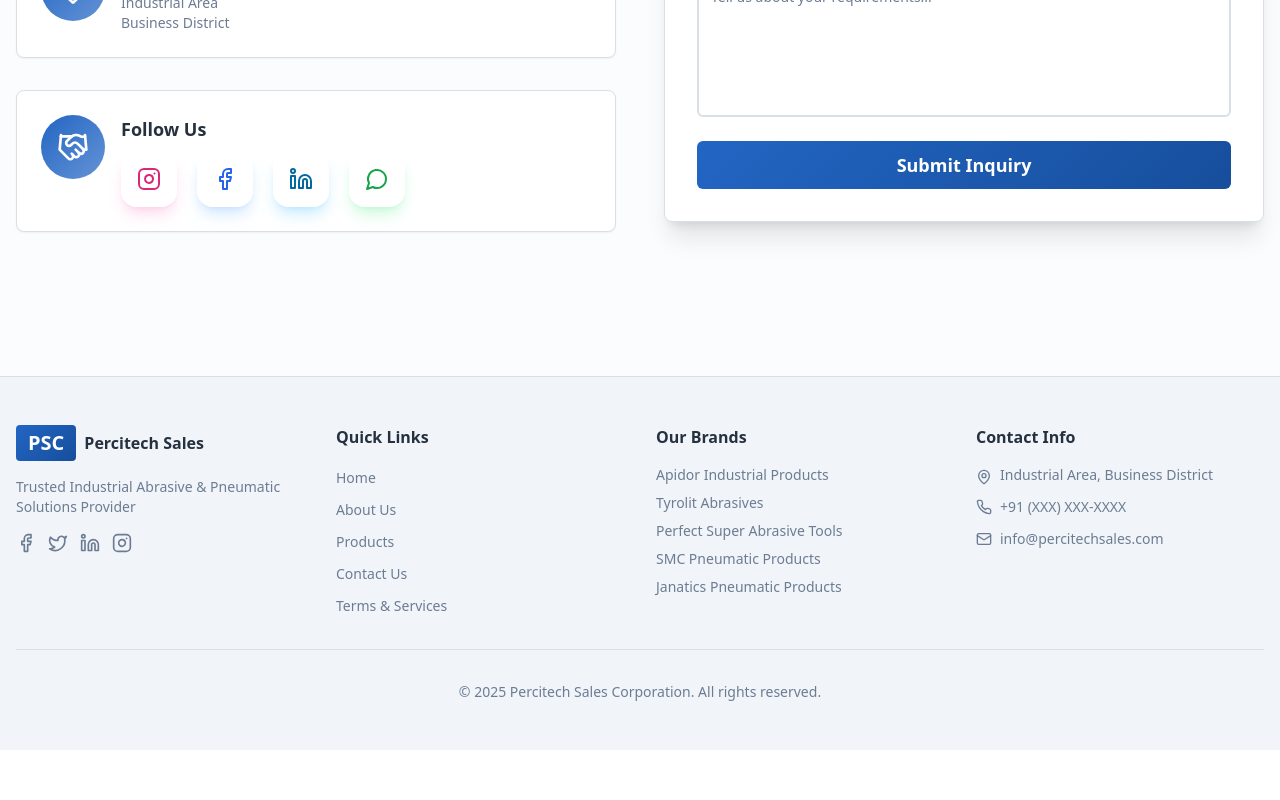
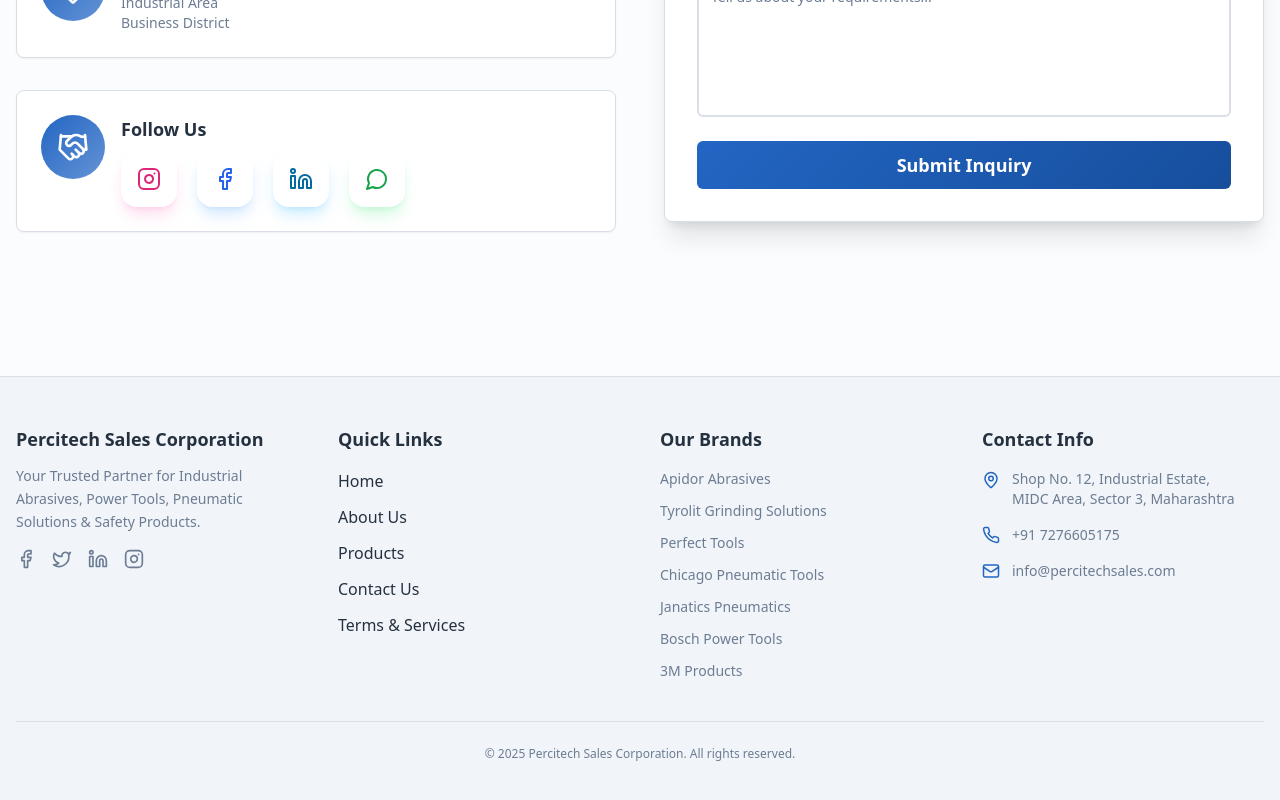
Before and after one commit to JEEVAN27705/percitech_sales_corporation, a React (Vite) app: page /contact in a window 1280 px wide. Shown: the part 749-1549 px from the top of the page. Before the commit the page ends 1499 px from the top, so only its background shows below. Built offline with nearby package versions, Linux system fonts and the light colour scheme; the HTML template or start-up script is replaced by a standard one.

Commit message:
Updated Footer with Scroll top feature

```diff
--- a/src/App.tsx
+++ b/src/App.tsx
@@ -10,6 +10,7 @@ import ProductDetail from "./pages/ProductDetail";
 import Contact from "./pages/Contact";
 import Terms from "./pages/Terms";
 import NotFound from "./pages/NotFound";
+import ScrollToTop from "./components/ScrollToTop";
 
 const queryClient = new QueryClient();
 
@@ -18,7 +19,12 @@ const App = () => (
     <TooltipProvider>
       <Toaster />
       <Sonner />
+
       <BrowserRouter>
+
+        {/* Scroll to top on every route change */}
+        <ScrollToTop />
+
         <Routes>
           <Route path="/" element={<Index />} />
           <Route path="/about" element={<About />} />
@@ -26,7 +32,6 @@ const App = () => (
           <Route path="/products/:id" element={<ProductDetail />} />
           <Route path="/contact" element={<Contact />} />
           <Route path="/terms" element={<Terms />} />
-          {/* ADD ALL CUSTOM ROUTES ABOVE THE CATCH-ALL "*" ROUTE */}
           <Route path="*" element={<NotFound />} />
         </Routes>
       </BrowserRouter>
--- a/src/components/Footer.tsx
+++ b/src/components/Footer.tsx
@@ -5,99 +5,111 @@ const Footer = () => {
   return (
     <footer className="bg-secondary border-t border-border">
       <div className="container mx-auto px-4 py-12">
-        <div className="grid grid-cols-1 md:grid-cols-4 gap-8">
+
+        {/* Top Grid */}
+        <div className="grid grid-cols-1 md:grid-cols-4 gap-10">
+
+          {/* Company Info */}
           <div>
-            <div className="flex items-center space-x-2 mb-4">
-              <div className="bg-gradient-primary text-primary-foreground font-bold text-xl px-3 py-1 rounded">
-                PSC
-              </div>
-              <span className="font-semibold text-foreground">
-                Percitech Sales
-              </span>
-            </div>
-            <p className="text-muted-foreground text-sm mb-4">
-              Trusted Industrial Abrasive & Pneumatic Solutions Provider
+            <h2 className="font-semibold text-lg text-foreground mb-3">
+              Percitech Sales Corporation
+            </h2>
+            <p className="text-muted-foreground text-sm mb-4 leading-relaxed">
+              Your Trusted Partner for Industrial Abrasives, Power Tools,
+              Pneumatic Solutions & Safety Products.
             </p>
-            <div className="flex space-x-3">
-              <a href="#" className="text-muted-foreground hover:text-primary transition-colors">
-                <Facebook size={20} />
-              </a>
-              <a href="#" className="text-muted-foreground hover:text-primary transition-colors">
-                <Twitter size={20} />
-              </a>
-              <a href="#" className="text-muted-foreground hover:text-primary transition-colors">
-                <Linkedin size={20} />
-              </a>
-              <a href="#" className="text-muted-foreground hover:text-primary transition-colors">
-                <Instagram size={20} />
-              </a>
+
+            {/* Social Icons */}
+            <div className="flex space-x-4">
+              {[Facebook, Twitter, Linkedin, Instagram].map((Icon, idx) => (
+                <a
+                  key={idx}
+                  href="#"
+                  className="text-muted-foreground hover:text-primary transition"
+                >
+                  <Icon size={20} />
+                </a>
+              ))}
             </div>
           </div>
 
+          {/* Quick Links */}
           <div>
-            <h3 className="font-semibold text-foreground mb-4">Quick Links</h3>
-            <ul className="space-y-2">
-              <li>
-                <Link to="/" className="text-muted-foreground hover:text-primary transition-colors text-sm">
-                  Home
-                </Link>
-              </li>
-              <li>
-                <Link to="/about" className="text-muted-foreground hover:text-primary transition-colors text-sm">
-                  About Us
-                </Link>
-              </li>
-              <li>
-                <Link to="/products" className="text-muted-foreground hover:text-primary transition-colors text-sm">
-                  Products
-                </Link>
-              </li>
-              <li>
-                <Link to="/contact" className="text-muted-foreground hover:text-primary transition-colors text-sm">
-                  Contact Us
-                </Link>
-              </li>
-              <li>
-                <Link to="/terms" className="text-muted-foreground hover:text-primary transition-colors text-sm">
-                  Terms & Services
-                </Link>
-              </li>
+            <h3 className="font-semibold text-foreground mb-4 text-lg">Quick Links</h3>
+            <ul className="space-y-3">
+              <li><Link to="/" className="footer-link">Home</Link></li>
+              <li><Link to="/about" className="footer-link">About Us</Link></li>
+              <li><Link to="/products" className="footer-link">Products</Link></li>
+              <li><Link to="/contact" className="footer-link">Contact Us</Link></li>
+              <li><Link to="/terms" className="footer-link">Terms & Services</Link></li>
             </ul>
           </div>
 
+          {/* Brands */}
           <div>
-            <h3 className="font-semibold text-foreground mb-4">Our Brands</h3>
-            <ul className="space-y-2 text-sm text-muted-foreground">
-              <li>Apidor Industrial Products</li>
-              <li>Tyrolit Abrasives</li>
-              <li>Perfect Super Abrasive Tools</li>
-              <li>SMC Pneumatic Products</li>
-              <li>Janatics Pneumatic Products</li>
+            <h3 className="font-semibold text-foreground mb-4 text-lg">Our Brands</h3>
+            <ul className="space-y-3 text-sm text-muted-foreground">
+              <li>Apidor Abrasives</li>
+              <li>Tyrolit Grinding Solutions</li>
+              <li>Perfect Tools</li>
+              <li>Chicago Pneumatic Tools</li>
+              <li>Janatics Pneumatics</li>
+              <li>Bosch Power Tools</li>
+              <li>3M Products</li>
             </ul>
           </div>
 
+          {/* Contact */}
           <div>
-            <h3 className="font-semibold text-foreground mb-4">Contact Info</h3>
-            <ul className="space-y-3">
-              <li className="flex items-start space-x-2 text-sm text-muted-foreground">
-                <MapPin size={16} className="mt-1 flex-shrink-0" />
-                <span>Industrial Area, Business District</span>
+            <h3 className="font-semibold text-foreground mb-4 text-lg">Contact Info</h3>
+            <ul className="space-y-4 text-sm text-muted-foreground">
+
+              {/* GOOGLE MAPS LINK */}
+              <li className="flex items-start space-x-3">
+                <MapPin size={18} className="mt-0.5 text-primary" />
+                <a
+                  href="https://www.google.com/maps/place/MIDC+Sector+3,+Maharashtra"
+                  target="_blank"
+                  rel="noopener noreferrer"
+                  className="hover:text-primary transition"
+                >
+                  Shop No. 12, Industrial Estate,<br />
+                  MIDC Area, Sector 3, Maharashtra
+                </a>
               </li>
-              <li className="flex items-center space-x-2 text-sm text-muted-foreground">
-                <Phone size={16} className="flex-shrink-0" />
-                <span>+91 (XXX) XXX-XXXX</span>
+
+              {/* CLICK TO CALL */}
+              <li className="flex items-center space-x-3">
+                <Phone size={18} className="text-primary" />
+                <a
+                  href="tel:+917276605175"
+                  className="hover:text-primary transition"
+                >
+                  +91 7276605175
+                </a>
               </li>
-              <li className="flex items-center space-x-2 text-sm text-muted-foreground">
-                <Mail size={16} className="flex-shrink-0" />
-                <span>info@percitechsales.com</span>
+
+              {/* CLICK TO EMAIL */}
+              <li className="flex items-center space-x-3">
+                <Mail size={18} className="text-primary" />
+                <a
+                  href="mailto:info@percitechsales.com"
+                  className="hover:text-primary transition"
+                >
+                  info@percitechsales.com
+                </a>
               </li>
+
             </ul>
           </div>
+
         </div>
 
-        <div className="border-t border-border mt-8 pt-8 text-center text-sm text-muted-foreground">
-          <p>&copy; {new Date().getFullYear()} Percitech Sales Corporation. All rights reserved.</p>
+        {/* Bottom */}
+        <div className="border-t border-border mt-10 pt-6 text-center text-xs text-muted-foreground">
+          <p>© {new Date().getFullYear()} Percitech Sales Corporation. All rights reserved.</p>
         </div>
+
       </div>
     </footer>
   );
--- /dev/null
+++ b/src/components/ScrollToTop.jsx
@@ -0,0 +1,12 @@
+import { useEffect } from "react";
+import { useLocation } from "react-router-dom";
+
+export default function ScrollToTop() {
+  const { pathname } = useLocation();
+
+  useEffect(() => {
+    window.scrollTo(0, 0);
+  }, [pathname]);
+
+  return null;
+}
```
